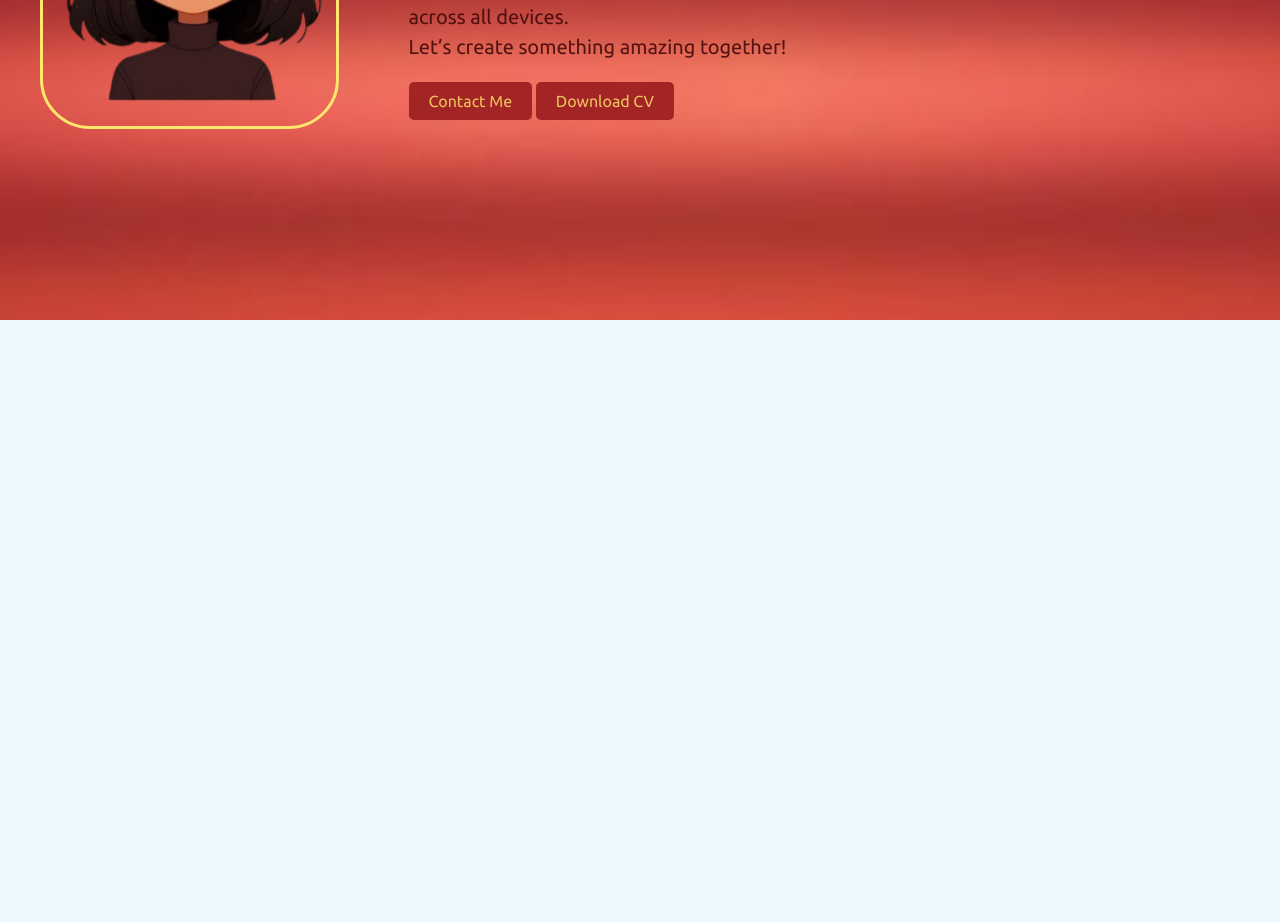
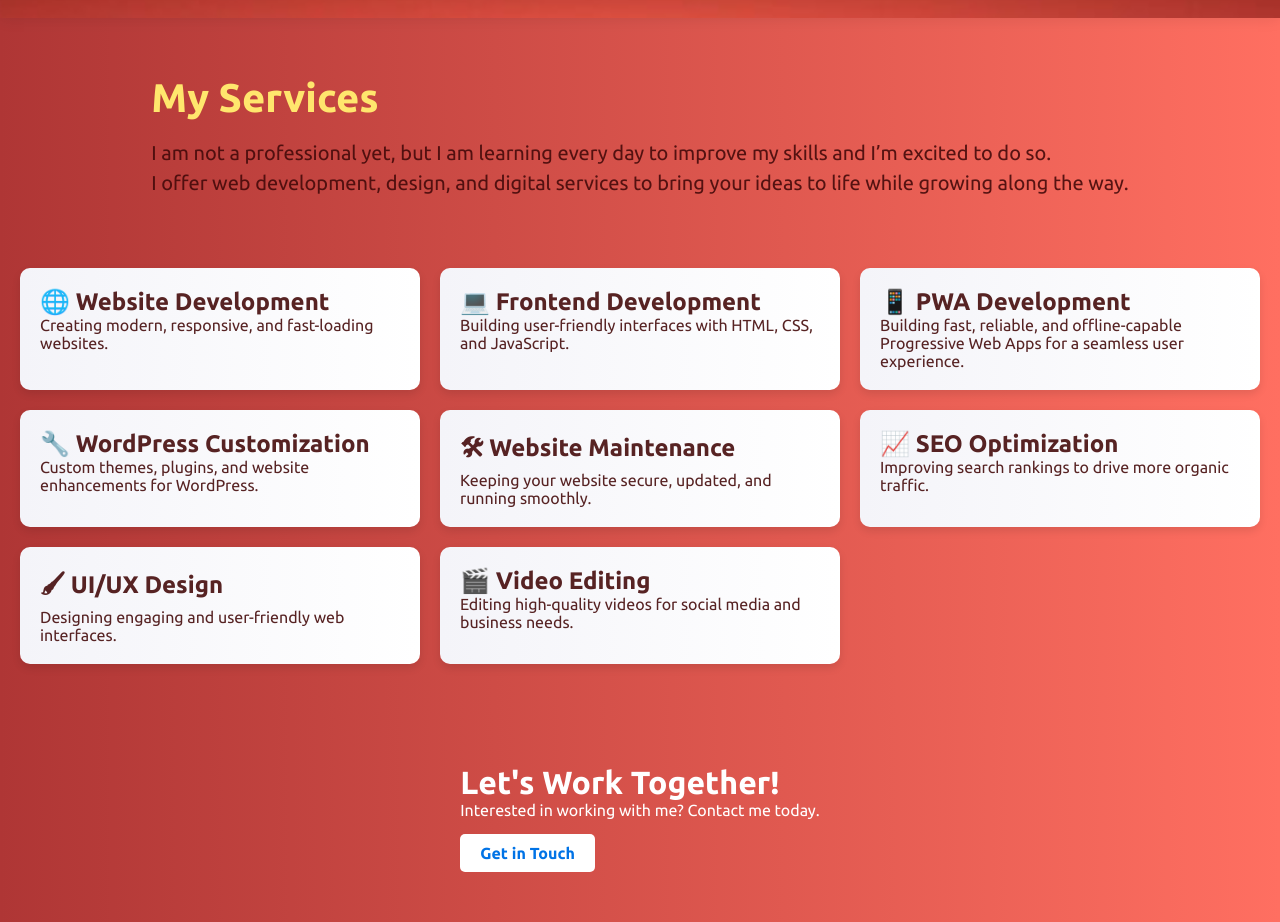
Before and after one commit to bingle-bb/My-Portfolio, a plain HTML site: page index.html in a window 1280 px wide. Shown: the part 480-1402 px from the top of the page. Before the commit the page ends 800 px from the top, so only its background shows below. Drawn offline with Linux system fonts and the light colour scheme.

Commit message:
new services added

```diff
--- a/index.html
+++ b/index.html
@@ -20,11 +20,12 @@
   <body>
     <nav>
       <div class="logo"><span class="devo">DEVO</span>ME</div>
+
       <ul class="nav-links">
         <li><a href="#">Home</a></li>
-        <li><a href="#">Services</a></li>
+        <li><a href="#my-services">Services</a></li>
+        <li><a href="#">Skills</a></li>
         <li><a href="#">Projects</a></li>
-        <li><a href="#">About</a></li>
         <li><a href="contact.html">Contact</a></li>
       </ul>
     </nav>
@@ -47,5 +48,60 @@
         <a href="#" class="btn-cv">Download CV</a>
       </div>
     </div>
+
+    <section id="my-services">
+      <h1>My Services</h1>
+      <p>
+        I am not a professional yet, but I am learning every day to improve my
+        skills and I’m excited to do so. <br />I offer web development, design,
+        and digital services to bring your ideas to life while growing along the
+        way.
+      </p>
+    </section>
+
+    <section id="services">
+      <div class="service">
+        <h2>🌐 Website Development</h2>
+        <p>Creating modern, responsive, and fast-loading websites.</p>
+      </div>
+      <div class="service">
+        <h2>💻 Frontend Development</h2>
+        <p>Building user-friendly interfaces with HTML, CSS, and JavaScript.</p>
+      </div>
+      <div class="service">
+        <h2>📱 PWA Development</h2>
+        <p>
+          Building fast, reliable, and offline-capable Progressive Web Apps for
+          a seamless user experience.
+        </p>
+      </div>
+      <div class="service">
+        <h2>🔧 WordPress Customization</h2>
+        <p>Custom themes, plugins, and website enhancements for WordPress.</p>
+      </div>
+      <div class="service">
+        <h2>🛠 Website Maintenance</h2>
+        <p>Keeping your website secure, updated, and running smoothly.</p>
+      </div>
+      <div class="service">
+        <h2>📈 SEO Optimization</h2>
+        <p>Improving search rankings to drive more organic traffic.</p>
+      </div>
+
+      <div class="service">
+        <h2>🖌 UI/UX Design</h2>
+        <p>Designing engaging and user-friendly web interfaces.</p>
+      </div>
+      <div class="service">
+        <h2>🎬 Video Editing</h2>
+        <p>Editing high-quality videos for social media and business needs.</p>
+      </div>
+    </section>
+
+    <section class="cta">
+      <h2>Let's Work Together!</h2>
+      <p>Interested in working with me? Contact me today.</p>
+      <a href="contact.html" class="btn">Get in Touch</a>
+    </section>
   </body>
 </html>
--- a/style.css
+++ b/style.css
@@ -6,14 +6,14 @@
 }
 
 body {
-  background: #ecf8fd;
-
+  background: linear-gradient(to right, #af3635, #ff6f61);
   display: flex;
   flex-direction: column;
   align-items: center;
   height: 100vh;
 }
 
+/* nav section */
 nav {
   width: 100%;
   display: flex;
@@ -61,7 +61,7 @@ nav {
   height: 100vh;
   background-image: url(images/bg1.jpg);
   background-size: cover;
-  background-attachment: fixed;
+  background-attachment: relative;
   background-position: center center;
   background-repeat: no-repeat;
   height: 100vh;
@@ -150,3 +150,75 @@ nav {
     margin-top: 20px;
   }
 }
+
+/* my-services section */
+#my-services {
+  padding: 50px 20px;
+  margin-bottom: -30px;
+  line-height: 1.5;
+}
+
+#my-services h1 {
+  color: #ffe66d;
+  font-size: 2.5rem;
+  margin-bottom: 10px;
+}
+
+#my-services p {
+  font-size: 20px;
+  color: #440a0ae5;
+}
+
+/* Services Section */
+#services {
+  display: grid;
+  grid-template-columns: repeat(auto-fit, minmax(300px, 1fr));
+  gap: 20px;
+  padding: 50px 20px;
+  width: 100%;
+  height: 100vh;
+
+  background: linear-gradient(to right, #af3635, #ff6f61);
+}
+
+.service {
+  background: linear-gradient(to right, #f4f4f9, #ffffff);
+  color: #440a0ae5;
+  padding: 20px;
+  border-radius: 10px;
+  box-shadow: 0 4px 8px rgba(0, 0, 0, 0.1);
+  transition: transform 0.3s ease-in-out;
+}
+
+.service:hover {
+  transform: translateY(-5px);
+  background: linear-gradient(to right, #ffe66d, #ff6f61);
+  color: #ffffff;
+}
+
+/* Call to Action */
+.cta {
+  color: linear-gradient(to right, #af3635, #ff6f61);
+  color: white;
+  padding: 50px 20px;
+}
+
+.cta h2 {
+  font-size: 2rem;
+}
+
+.cta .btn {
+  display: inline-block;
+  margin-top: 15px;
+  padding: 10px 20px;
+  background: white;
+  color: #0073e6;
+  text-decoration: none;
+  font-weight: bold;
+  border-radius: 5px;
+  transition: background 0.3s;
+}
+
+.cta .btn:hover {
+  background: #f0f0f0;
+}
```
